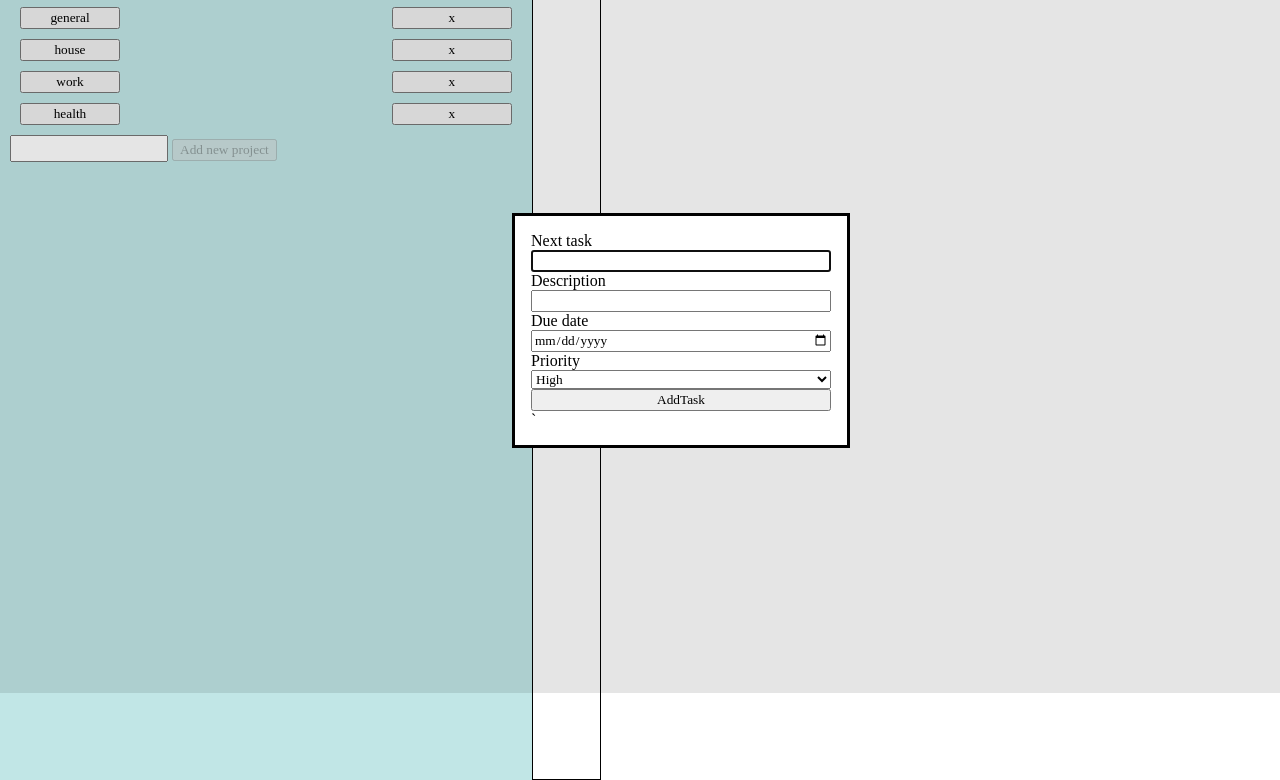
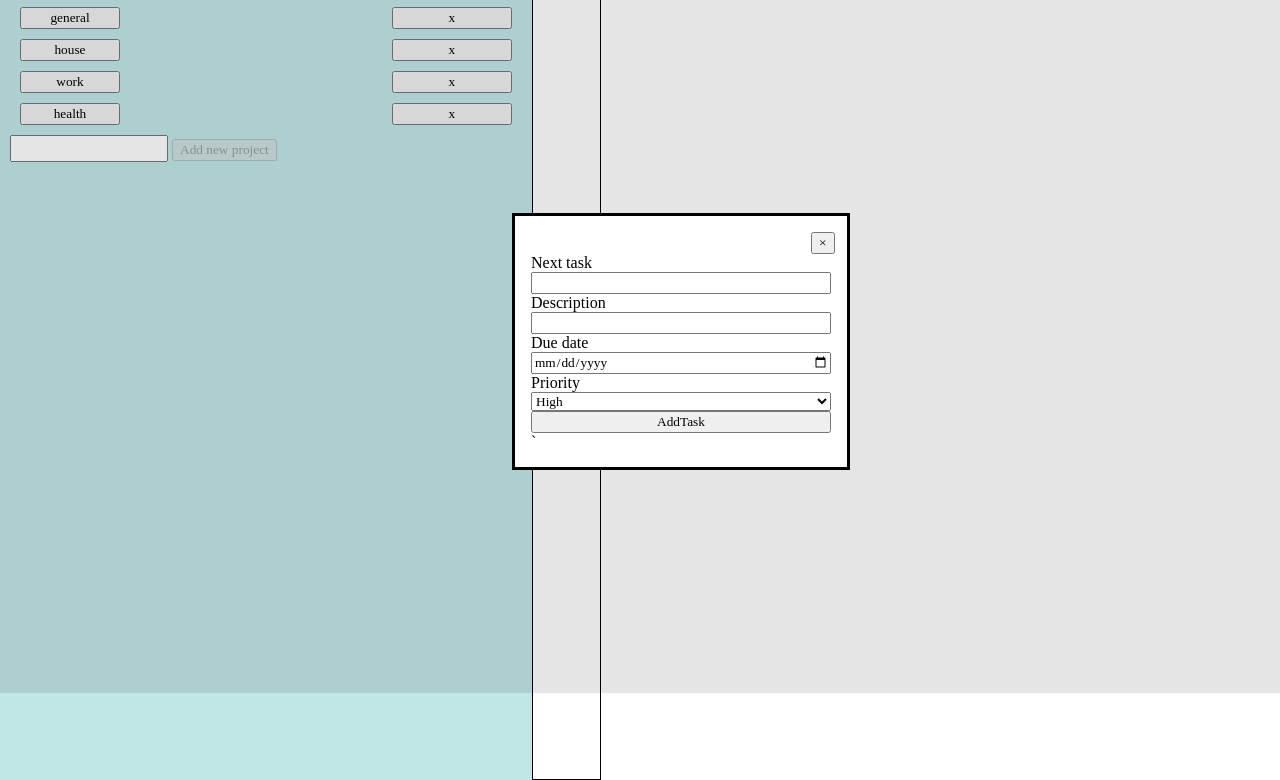
Before and after one commit to soniikot/todo-list, a website built with webpack: page src/index.html in a window 1280 px wide. Both pictures are taken after a click on the button "Add Task". Shown: the part 107-887 px from the top of the page. Built offline with nearby package versions, Linux system fonts and the light colour scheme.

Commit message:
add close button

```diff
--- /dev/null
+++ b/src/closeButton.js
@@ -0,0 +1,6 @@
+export function closeDialog(){
+const closeButton = document.getElementById('closeButton');
+closeButton.addEventListener('click', function (){
+    taskDialog.close();
+})
+}
--- a/src/index.html
+++ b/src/index.html
@@ -23,7 +23,9 @@
 
 
 <dialog id="taskDialog">
-    <form id="addProject" , method="dialog">
+    <div class="closeBox">
+    <button id="closeButton">&times;</button></div>
+    <form id="addProject"  method="dialog">
 
         <label for ='project-title'>Next task</label>
        <input type="text" id="project-title" required>
--- a/src/index.js
+++ b/src/index.js
@@ -1,9 +1,11 @@
 import './style.css';
-import { createProject, addProject, newProjectBtn } from './navigation';
+import { createProject, addProject, newProjectBtn,highlightGeneral } from './navigation';
 import { addTask, openDialog, addTaskBtn, openDialogBtn} from './task';
+import { closeDialog } from './closeButton';
 
+closeDialog();
 addTaskBtn.addEventListener ('click', addTask )
-
+window.addEventListener('load',highlightGeneral);
 
 
     openDialogBtn.addEventListener("click", () => {
--- a/src/style.css
+++ b/src/style.css
@@ -21,7 +21,9 @@ h1{
     padding:10px
 
 }
-
+.closeBox{
+    margin-left:280px;
+    }
 #newTask{
         position: absolute;
         top: 50%;
```
Also changed, not shown: src/navigation.js (+6 -1 lines).
